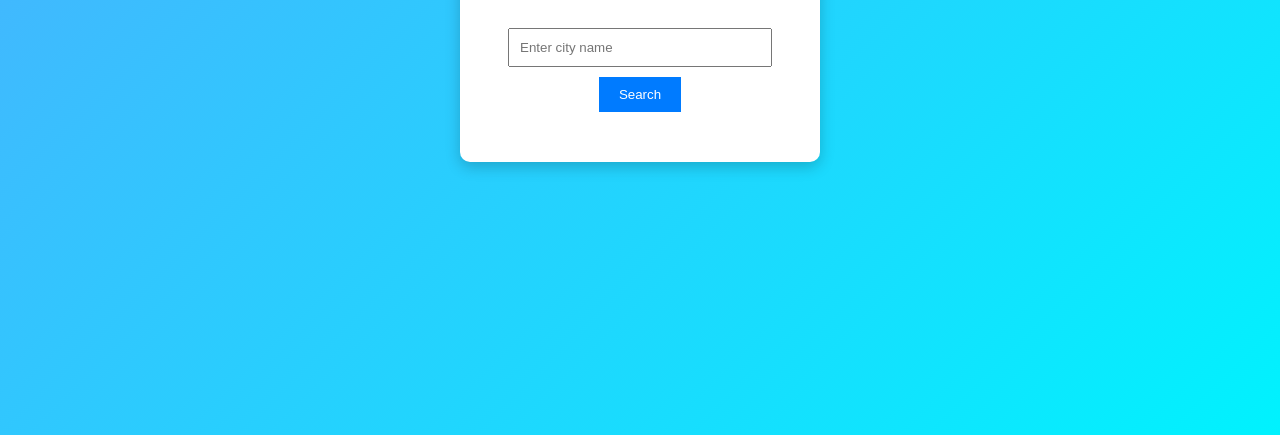
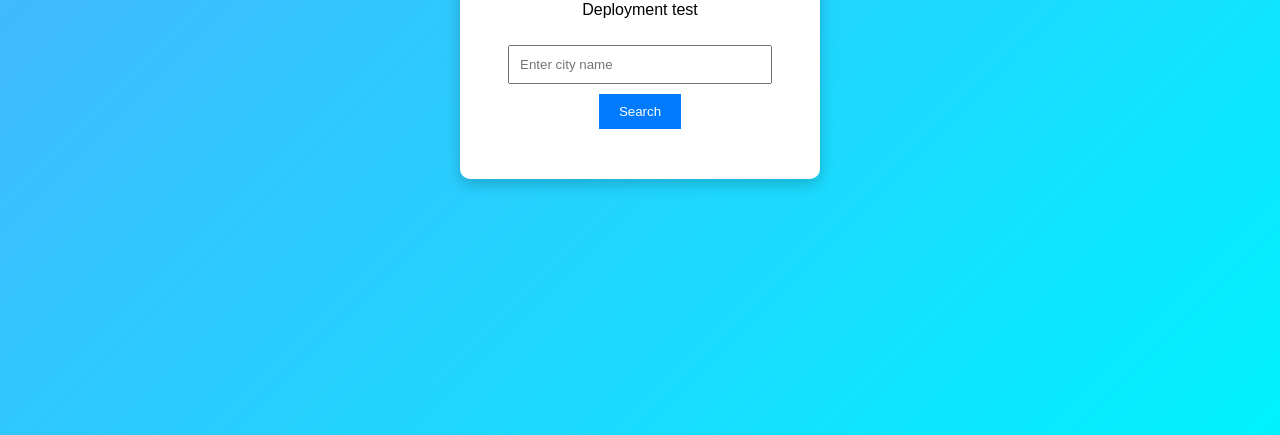
Before and after one commit to Gowtham-i7/weather_app, a plain HTML site: page index.html in a window 1280 px wide. Shown: the part 381-816 px from the top of the page. Drawn offline with Linux system fonts and the light colour scheme.

Commit message:
Trigger Firebase deployment workflow

```diff
--- a/index.html
+++ b/index.html
@@ -10,6 +10,7 @@
 <div class="container">
 
 <h1>Weather App 🌤</h1>
+<p>Deployment test</p>
 
 <input type="text" id="city" placeholder="Enter city name">
 
```
Also changed, not shown: .github/workflows/deploy.yml (added).
